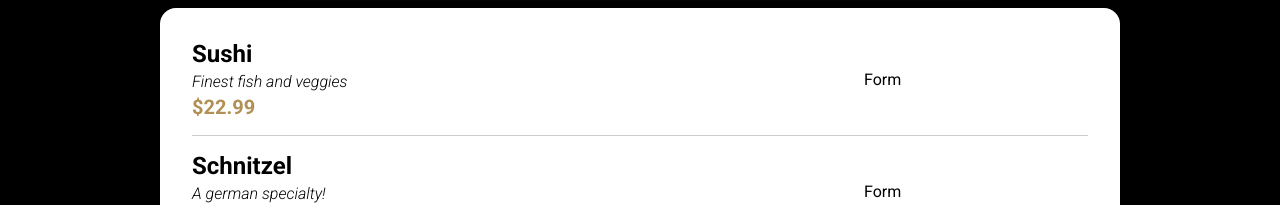
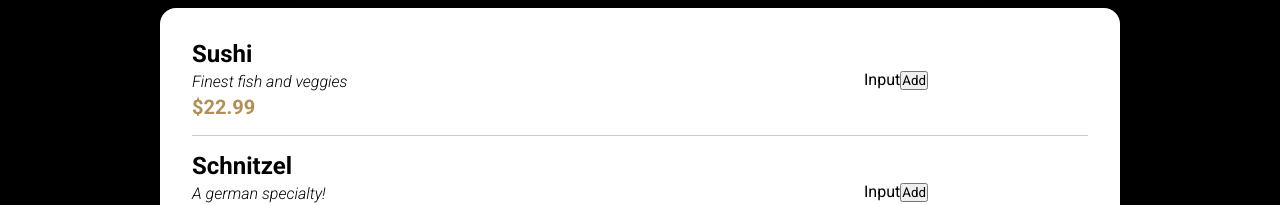
Before and after one commit to VladimirVolvakov/food-order-react-app, a React (Create React App) app: page / in a window 1280 px wide. Shown: the part 598-803 px from the top of the page. Built offline with nearby package versions, Linux system fonts and the light colour scheme; the HTML template or start-up script is replaced by a standard one.

Commit message:
feat: add markup for MealsListItemForm component

```diff
--- a/src/components/Food/MealsListItem.jsx
+++ b/src/components/Food/MealsListItem.jsx
@@ -1,5 +1,7 @@
 // Styles:
 import { FormContainer, Item, ItemDescription, ItemInfo, ItemName, ItemPrice } from "./MealsListItem.styles";
+// Component:
+import MealsListItemForm from "./MealsListItemForm";
 
 const MealsListItem = ({ name, description, price}) => {
   return (
@@ -9,7 +11,9 @@ const MealsListItem = ({ name, description, price}) => {
         <ItemDescription>{description}</ItemDescription>
         <ItemPrice>${price}</ItemPrice>
       </ItemInfo>
-      <FormContainer>Form</FormContainer>
+      <FormContainer>
+        <MealsListItemForm />
+      </FormContainer>
     </Item>
   );
 };
--- /dev/null
+++ b/src/components/Food/MealsListItemForm.jsx
@@ -0,0 +1,12 @@
+import {} from "./MealsListItemForm.styles";
+
+const MealsListItemForm = () => {
+  return (
+    <form>
+      Input
+      <button>Add</button>
+    </form>
+  );
+};
+
+export default MealsListItemForm;
--- /dev/null
+++ b/src/components/Food/MealsListItemForm.styles.js
@@ -0,0 +1 @@
+import styled from "styled-components";
```
